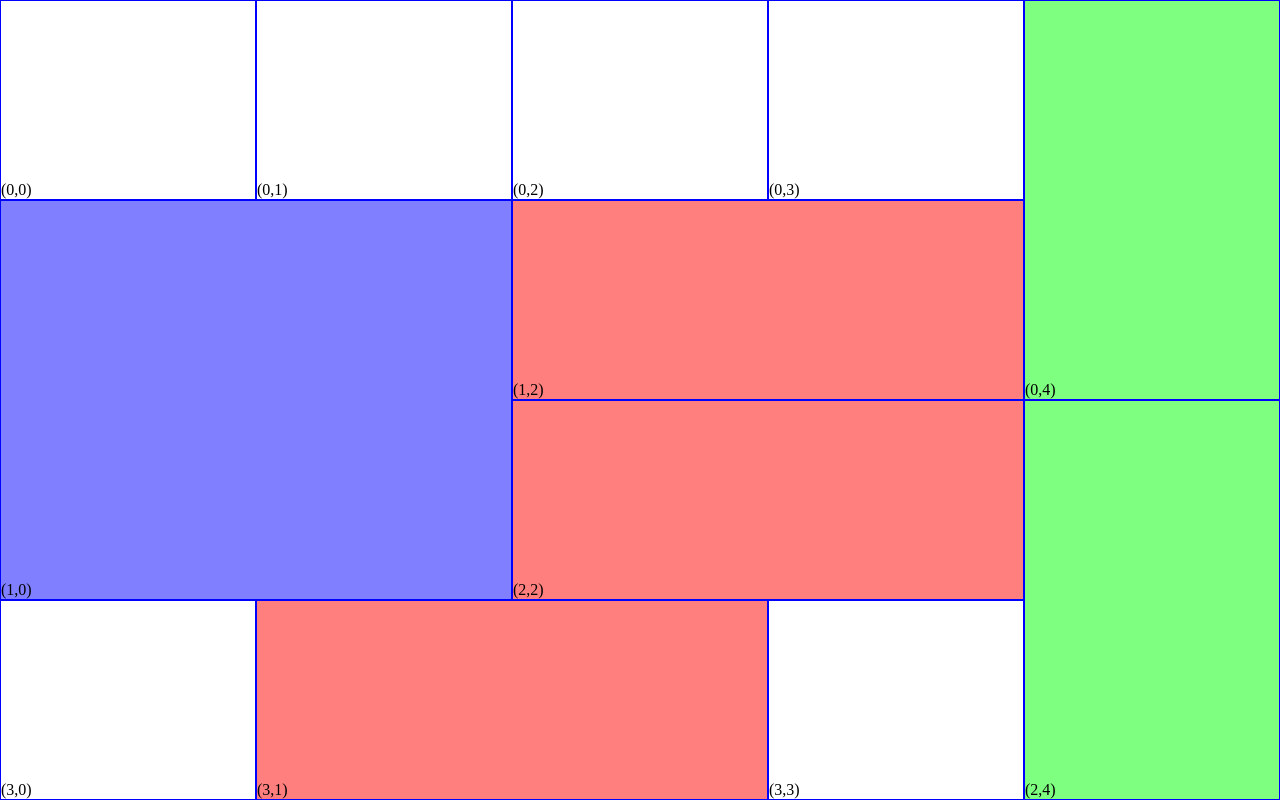
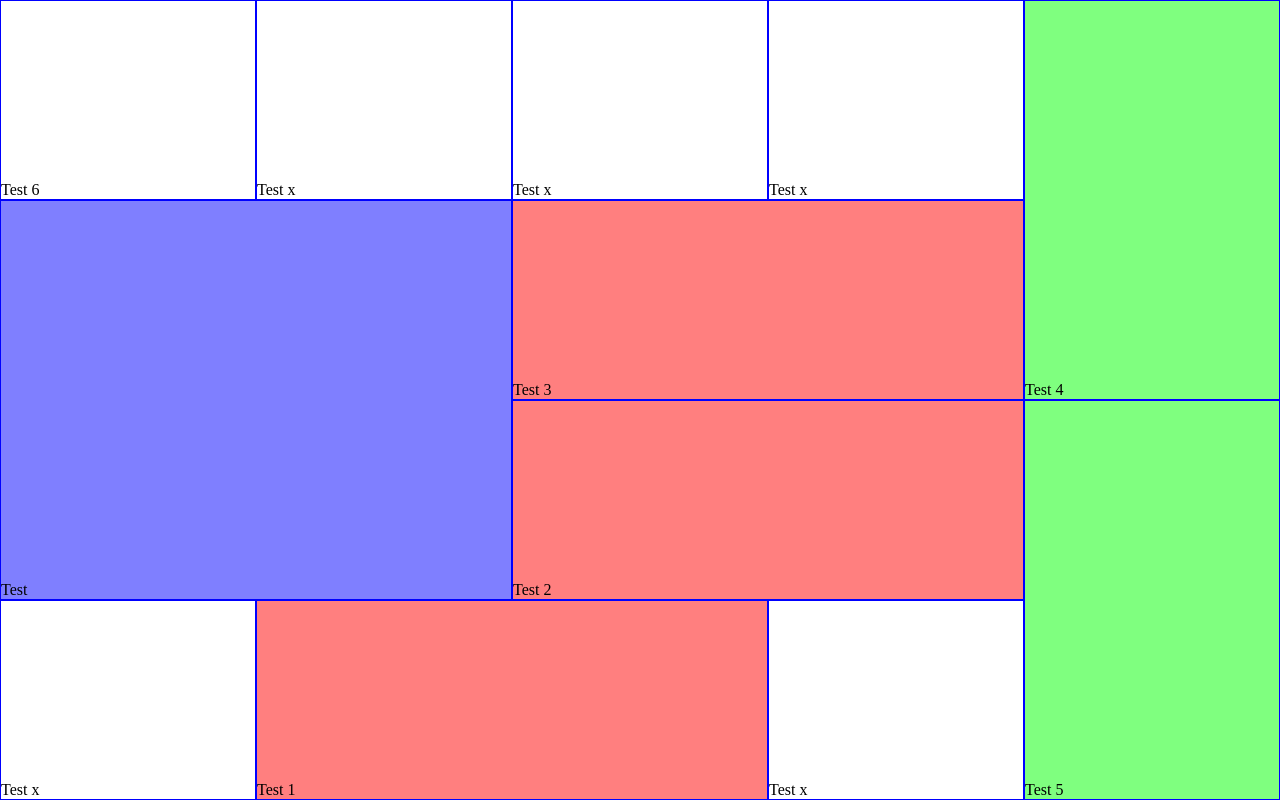
Before and after one commit to MamorukunBE/portfolio, a website: page sources/index.html in a window 1280 px wide. Drawn offline with nearby package versions, Linux system fonts and the light colour scheme; files that its build step writes are made by us from their sources.

Commit message:
Grid content processed

```diff
--- a/sources/css/sass/pages/_home.scss
+++ b/sources/css/sass/pages/_home.scss
@@ -9,7 +9,7 @@
 		display: flex;
 		align-items: flex-end;
 	}
-	.grid-item--width2 { width: 40%; background-color: rgba(255,0,0,.5); }
-	.grid-item--height2 { height: 50%; background-color: rgba(0,255,0,.5); }
+	.rg-wide { background-color: rgba(255,0,0,.5); }
+	.rg-high { background-color: rgba(0,255,0,.5); }
 	#menu-item { background-color: rgba(0,0,255,.5); }
 }
--- a/sources/index.html
+++ b/sources/index.html
@@ -6,11 +6,19 @@
 	<meta name="viewport" content="width=device-width, initial-scale=1.0">
 	<link rel="stylesheet" href="./css/styles.min.css">
 	<script src="./script/script.min.js"></script>
+	<script src="./script/randgrid.min.js"></script>
 	<script src="https://ajax.googleapis.com/ajax/libs/jquery/1.11.0/jquery.min.js"></script>
-	<script src="https://unpkg.com/isotope-layout@3/dist/isotope.pkgd.min.js"></script>
 </head>
 <body>
 	<div id="pf_grid">
+		<div class="main">Test</div>
+		<div class="item">Test 1</div>
+		<div class="item">Test 2</div>
+		<div class="item">Test 3</div>
+		<div class="item">Test 4</div>
+		<div class="item">Test 5</div>
+		<div class="item">Test 6</div>
+		<div class="default">Test x</div>
 	</div>
 </body>
 </html>
--- /dev/null
+++ b/sources/script/randgrid.js
@@ -0,0 +1,168 @@
+const $WIDE_ITEM = 1;
+const $HIGH_ITEM = 2;
+const $MAIN_ITEM = 3;
+
+var randgrid;
+var linesNbr, columnsNbr;
+var wideItemsToBuildCnt, highItemsToBuildCnt;
+var elemsWidthPC, elemsHeightPC;
+var availableNormalPos, availableWidePos, availableHighPos;
+var usualItems, usualItemsCursor, defaultItem;
+
+// Initialization
+//---------------
+function RandGrid(selector, args) {
+	// Parameters check
+	//-----------------
+	linesNbr = args.hasOwnProperty('linesNbr') ? args.linesNbr : 4;
+	columnsNbr = args.hasOwnProperty('columnsNbr') ? args.columnsNbr : 5;
+	wideItemsToBuildCnt = args.hasOwnProperty('wideitems') ? args.wideitems : 3;
+	highItemsToBuildCnt = args.hasOwnProperty('highitems') ? args.highitems : 2;
+	//-----
+	elemsWidthPC = (100 / columnsNbr), elemsHeightPC = (100 / linesNbr);
+	availableNormalPos = new Array(), availableWidePos = new Array(), availableHighPos = new Array();
+
+	// Data retrieval
+	//---------------
+	if ((randgrid = document.querySelector(selector)) == null)
+		return ReportError($ERROR, `Document ${selector} not found`);
+	//-----
+	let mainItem;
+	if ((mainItem = randgrid.querySelector('.main')) == null)
+		ReportError($WARNING, `No .main class found in provided ${selector} items`);
+	else
+		randgrid.removeChild(mainItem);
+	//-----
+	usualItems = randgrid.querySelectorAll('.item'), usualItemsCursor = 0;
+	if (usualItems.length == 0)
+		ReportError($WARNING, `No .item class found in provided ${selector} items`);
+	else
+		usualItems.forEach(e => randgrid.removeChild(e));
+	//-----
+	if ((defaultItem = randgrid.querySelector('.default')) == null)
+		ReportError($WARNING, `No .default class found in provided ${selector} items`);
+	else
+		randgrid.removeChild(defaultItem);
+
+	// Available positions initialisation
+	//-----------------------------------
+	for (let i = 0; i < linesNbr; i++) {
+		for (let j = 0; j < columnsNbr; j++) {
+			availableNormalPos.push({ x: i, y: j });
+			if (i < linesNbr && j < (columnsNbr - 1))
+				availableWidePos.push({ x: i, y: j });
+			if (i < (linesNbr - 1) && j < columnsNbr)
+				availableHighPos.push({ x: i, y: j });
+		}
+	}
+	//========== Main item position, if needed ==========
+	if (mainItem != null) {
+		let mainItemPos = {
+			x: (Math.floor(Math.random() * (linesNbr - 1))),
+			y: (Math.floor(Math.random() * (columnsNbr - 1)))
+		};
+		DisableRelatedPositions($MAIN_ITEM, mainItemPos);
+		AddGridItem(mainItemPos, mainItem.innerHTML, { wide: true, high: true }, 'menu-item');
+	}
+	//========== Determine the large items positions ==========
+	let wideItemsPos = new Array(wideItemsToBuildCnt), highItemsPos = new Array(highItemsToBuildCnt);
+	//-----
+	for (let i = 0; i < wideItemsToBuildCnt && availableWidePos.length > 0; i++) {
+		let randomizedPos = (Math.floor(Math.random() * (availableWidePos.length - 1)));
+		wideItemsPos[i] = availableWidePos[randomizedPos];
+		DisableRelatedPositions($WIDE_ITEM, wideItemsPos[i]);
+	}
+	//-----
+	for (let i = 0; i < highItemsToBuildCnt && availableHighPos.length > 0; i++) {
+		let randomizedPos = (Math.floor(Math.random() * (availableHighPos.length - 1)));
+		highItemsPos[i] = availableHighPos[randomizedPos];
+		DisableRelatedPositions($HIGH_ITEM, highItemsPos[i]);
+	}
+	//========== Draw the items ==========
+	wideItemsPos.forEach(elem => AddGridItem(elem, GetNextItemContent(elem), { wide: true }));
+	highItemsPos.forEach(elem => AddGridItem(elem, GetNextItemContent(elem), { high: true }));
+	availableNormalPos.forEach(elem => AddGridItem(elem, GetNextItemContent(elem)));
+}
+
+// Tools functions
+//----------------
+function GetNextItemContent(gridItem) {
+	if (usualItemsCursor >= usualItems.length)
+		return (defaultItem == null ? `` : defaultItem.innerHTML);
+	else
+		return usualItems[usualItemsCursor++].innerHTML;
+}
+function RemovePos(posVector, posToRemove) {
+	let posFound = posVector.findIndex(pos => (pos.x == posToRemove.x && pos.y == posToRemove.y));
+	if (posFound >= 0)
+		posVector.splice(posFound, 1);
+}
+function DisableRelatedPositions(removerType, removerPos) {
+	let normalPosToDisable = new Array(), widePosToDisable = new Array(), highPosToDisable = new Array();
+	switch (removerType) {
+		case $MAIN_ITEM: {
+			normalPosToDisable.push({ x: removerPos.x, y: removerPos.y });
+			normalPosToDisable.push({ x: removerPos.x, y: removerPos.y + 1 });
+			normalPosToDisable.push({ x: removerPos.x + 1, y: removerPos.y });
+			normalPosToDisable.push({ x: removerPos.x + 1, y: removerPos.y + 1 });
+			widePosToDisable.push({ x: removerPos.x, y: removerPos.y - 1 });
+			widePosToDisable.push({ x: removerPos.x + 1, y: removerPos.y - 1 });
+			highPosToDisable.push({ x: removerPos.x - 1, y: removerPos.y });
+			highPosToDisable.push({ x: removerPos.x - 1, y: removerPos.y + 1 });
+			break;
+		}
+		case $WIDE_ITEM: {
+			normalPosToDisable.push({ x: removerPos.x, y: removerPos.y });
+			normalPosToDisable.push({ x: removerPos.x, y: removerPos.y + 1 });
+			widePosToDisable.push({ x: removerPos.x, y: removerPos.y - 1 });
+			highPosToDisable.push({ x: removerPos.x - 1, y: removerPos.y });
+			highPosToDisable.push({ x: removerPos.x - 1, y: removerPos.y + 1 });
+			break;
+		}
+		case $HIGH_ITEM: {
+			normalPosToDisable.push({ x: removerPos.x, y: removerPos.y });
+			normalPosToDisable.push({ x: removerPos.x + 1, y: removerPos.y });
+			widePosToDisable.push({ x: removerPos.x, y: removerPos.y - 1 });
+			widePosToDisable.push({ x: removerPos.x + 1, y: removerPos.y - 1 });
+			highPosToDisable.push({ x: removerPos.x - 1, y: removerPos.y });
+			break;
+		}
+	}
+	normalPosToDisable.forEach(function (elem) {
+		RemovePos(availableNormalPos, elem);
+		RemovePos(availableWidePos, elem);
+		RemovePos(availableHighPos, elem);
+	})
+	widePosToDisable.forEach(elem => RemovePos(availableWidePos, elem));
+	highPosToDisable.forEach(elem => RemovePos(availableHighPos, elem));
+}
+function AddGridItem(elem, content, params = {}, id = null) {
+	let gridItem = document.createElement('div');
+	if (params.wide) gridItem.classList.add('rg-wide');
+	if (params.high) gridItem.classList.add('rg-high');
+	gridItem.classList.add('rg-item');
+	if (id !== null) gridItem.id = id;
+	gridItem.style.width = (elemsWidthPC * (params.wide ? 2 : 1)) + "%";
+	gridItem.style.height = (elemsHeightPC * (params.high ? 2 : 1)) + "%";
+	gridItem.style.left = (elem.y * elemsWidthPC) + "%";
+	gridItem.style.top = (elem.x * elemsHeightPC) + "%";
+	//-----
+	gridItem.innerHTML = content;
+	//-----
+	randgrid.appendChild(gridItem);
+}
+
+// Error function
+//---------------
+const $ERROR = 0;
+const $WARNING = 1;
+function ReportError(type, msg) {
+	let computedMsg = `[RandGrid - ${type == $ERROR ? `ERROR` : `WARNING`}] ${msg}`;
+	console.log(computedMsg);
+	//-----
+	if (type == $ERROR) {
+		let errorMsg = document.createElement('p');
+		errorMsg.innerText = computedMsg;
+		document.body.appendChild(errorMsg);
+	}
+}
--- a/sources/script/script.js
+++ b/sources/script/script.js
@@ -1,121 +1,5 @@
-const $WIDE_ITEM = 1;
-const $HIGH_ITEM = 2;
-const $MAIN_ITEM = 3;
-var linesNbr = 4, columnsNbr = 5;
-let wideItemsToBuildCnt = 3, highItemsToBuildCnt = 2;
-var elemsWidthPC = (100 / columnsNbr), elemsHeightPC = (100 / linesNbr);
-var availableNormalPos = new Array(), availableWidePos = new Array(), availableHighPos = new Array();
-let pfGrid;
-
 // Document javascriptation
 //-------------------------
 window.addEventListener('load', function() {
-	// Grid initialisation
-	//--------------------
-	$('.pf_grid').isotope({
-		itemSelector: '.grid-item',
-		percentPosition: true,
-		masonry: { columnWidth: '.grid-sizer' }
-	})
-	//$grid.imagesLoaded().progress(function () { $grid.isotope('layout'); });
-
-	// Grid filling
-	//-------------
-	pfGrid = document.getElementById('pf_grid');
-	//========== Available positions initialisation ==========
-	for (let i = 0; i < linesNbr; i++) {
-		for (let j = 0; j < columnsNbr; j++) {
-			availableNormalPos.push({ x: i, y: j});
-			if (i < linesNbr && j < (columnsNbr - 1))
-				availableWidePos.push({ x: i, y: j });
-			if (i < (linesNbr - 1) && j < columnsNbr)
-				availableHighPos.push({ x: i, y: j });
-		}
-	}
-	//========== Determine the large items positions ==========
-	let mainItemPos, wideItemsPos = new Array(wideItemsToBuildCnt), highItemsPos = new Array(highItemsToBuildCnt);
-	//-----
-	mainItemPos = { x: (Math.floor(Math.random() * (linesNbr - 1))),
-						 y: (Math.floor(Math.random() * (columnsNbr - 1)))};
-	DisableRelatedPositions($MAIN_ITEM, mainItemPos);
-	//-----
-	for (let i = 0; i < wideItemsToBuildCnt && availableWidePos.length > 0; i++) {
-		let randomizedPos = (Math.floor(Math.random() * (availableWidePos.length - 1)));
-		wideItemsPos[i] = availableWidePos[randomizedPos];
-		DisableRelatedPositions($WIDE_ITEM, wideItemsPos[i]);
-	}
-	//-----
-	for (let i = 0; i < highItemsToBuildCnt && availableHighPos.length > 0; i++) {
-		let randomizedPos = (Math.floor(Math.random() * (availableHighPos.length - 1)));
-		highItemsPos[i] = availableHighPos[randomizedPos];
-		DisableRelatedPositions($HIGH_ITEM, highItemsPos[i]);
-	}
-	//========== Draw the items ==========
-	availableNormalPos.forEach(elem => AddGridItem(elem));
-	wideItemsPos.forEach(elem => AddGridItem(elem, { wide: true }));
-	highItemsPos.forEach(elem => AddGridItem(elem, { high: true }));
-	AddGridItem(mainItemPos, { wide: true, high: true }, 'menu-item');
-})
-
-// Grid functions
-//---------------
-function RemovePos(posVector, posToRemove) {
-	let posFound = posVector.findIndex(pos => (pos.x == posToRemove.x && pos.y == posToRemove.y));
-	if (posFound >= 0)
-		posVector.splice(posFound, 1);
-}
-function DisableRelatedPositions(removerType, removerPos) {
-	let normalPosToDisable = new Array(), widePosToDisable = new Array(), highPosToDisable = new Array();
-	switch (removerType) {
-		case $MAIN_ITEM: {
-			normalPosToDisable.push({ x: removerPos.x, y: removerPos.y });
-			normalPosToDisable.push({ x: removerPos.x, y: removerPos.y + 1 });
-			normalPosToDisable.push({ x: removerPos.x + 1, y: removerPos.y });
-			normalPosToDisable.push({ x: removerPos.x + 1, y: removerPos.y + 1 });
-			widePosToDisable.push({ x: removerPos.x, y: removerPos.y - 1 });
-			widePosToDisable.push({ x: removerPos.x + 1, y: removerPos.y - 1 });
-			highPosToDisable.push({ x: removerPos.x - 1, y: removerPos.y });
-			highPosToDisable.push({ x: removerPos.x - 1, y: removerPos.y + 1 });
-			break;
-		}
-		case $WIDE_ITEM: {
-			normalPosToDisable.push({ x: removerPos.x, y: removerPos.y });
-			normalPosToDisable.push({ x: removerPos.x, y: removerPos.y + 1 });
-			widePosToDisable.push({ x: removerPos.x, y: removerPos.y - 1 });
-			highPosToDisable.push({ x: removerPos.x - 1, y: removerPos.y });
-			highPosToDisable.push({ x: removerPos.x - 1, y: removerPos.y + 1 });
-			break;
-		}
-		case $HIGH_ITEM: {
-			normalPosToDisable.push({ x: removerPos.x, y: removerPos.y });
-			normalPosToDisable.push({ x: removerPos.x + 1, y: removerPos.y });
-			widePosToDisable.push({ x: removerPos.x, y: removerPos.y - 1 });
-			widePosToDisable.push({ x: removerPos.x + 1, y: removerPos.y - 1 });
-			highPosToDisable.push({ x: removerPos.x - 1, y: removerPos.y });
-			break;
-		}
-	}
-	normalPosToDisable.forEach(function (elem) {
-		RemovePos(availableNormalPos, elem);
-		RemovePos(availableWidePos, elem);
-		RemovePos(availableHighPos, elem);
-	})
-	widePosToDisable.forEach(elem => RemovePos(availableWidePos, elem));
-	highPosToDisable.forEach(elem => RemovePos(availableHighPos, elem));
-}
-function AddGridItem(elem, params = {}, id = null) {
-	let gridItem = document.createElement('div');
-	gridItem.classList.add((elem.x == 0 && elem.y == 0) ? 'grid-sizer' : 'grid-item');
-	if (params.wide) gridItem.classList.add('grid-item--width2');
-	if (params.high) gridItem.classList.add('grid-item--height2');
-	if (id !== null) gridItem.id = id;
-	console.log(gridItem);
-	gridItem.style.width = (elemsWidthPC * (params.wide ? 2 : 1)) + "%";
-	gridItem.style.height = (elemsHeightPC * (params.high ? 2 : 1)) + "%";
-	gridItem.style.left = (elem.y * elemsWidthPC) + "%";
-	gridItem.style.top = (elem.x * elemsHeightPC) + "%";
-	//-----
-	gridItem.innerHTML = `(${elem.x},${elem.y})`;
-	//-----
-	pfGrid.appendChild(gridItem);
-}
+	RandGrid('#pf_grid', { 'linesNbr': 4, 'columnsNbr': 5, 'wideitems': 3, 'highitems': 2 });
+});
```
